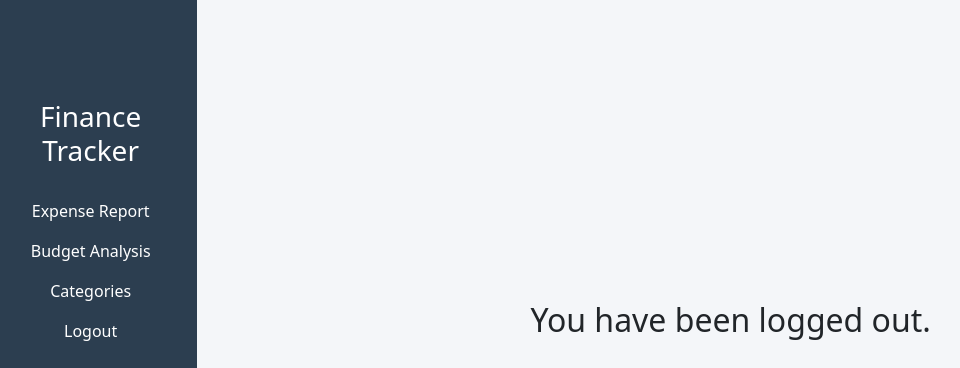
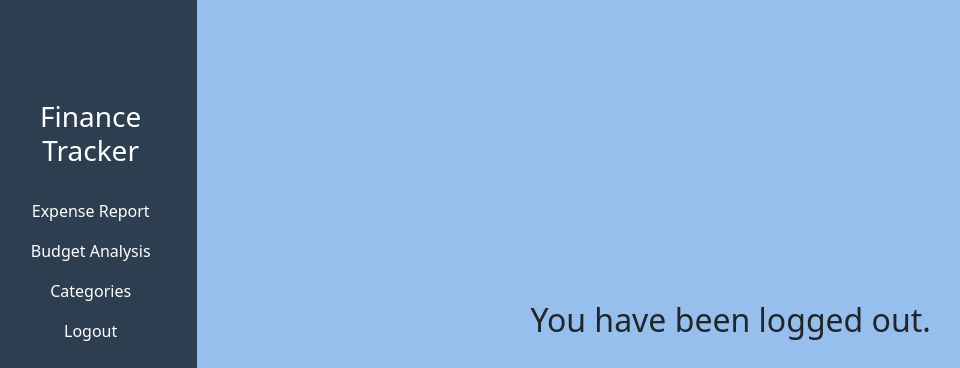
Before and after one commit to Keithy111/cs412, a Django app: template project/templates/project/logged_out.html in a window 1280 px wide. Shown: the top 368 px of the page, without its empty margins (16-976 px from the left). Run offline with Django 4.2, Linux system fonts and the light colour scheme; the template is opened without the code that fills it, so the values that code supplies are empty; the visitor is signed in with stand-in values (Sample User, id 1).

Commit message:
more styling

```diff
--- a/project/templates/project/logged_out.html
+++ b/project/templates/project/logged_out.html
@@ -15,5 +15,11 @@
   </div>
 </div>
 
-
+<style>
+  /* Set the background color of the page */
+  body {
+    background-color: #96bfee;
+    /* Light blue background */
+  }
+</style>
 {% endblock %}
```
